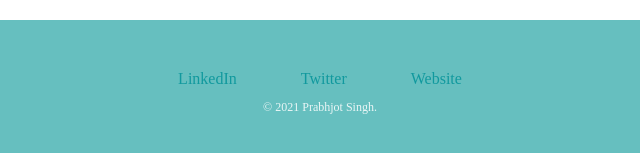
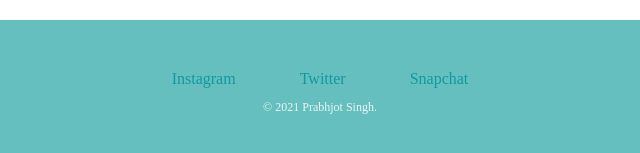
Before and after one commit to prabh234/sample-site-1, a plain HTML site: page index.html in a window 1280 px wide. Shown: the part 2312-2465 px from the top of the page, 320-960 px from the left. Drawn offline with Linux system fonts and the light colour scheme; a web font is replaced by a local one.

Commit message:
Update index.html

```diff
--- a/index.html
+++ b/index.html
@@ -60,9 +60,9 @@
 
 
   <div class="bottom-container">
-    <a class="footer-link" href="https://www.linkedin.com/">LinkedIn</a>
+    <a class="footer-link" href="https://www.linkedin.com/">Instagram</a>
     <a class="footer-link" href="https://twitter.com/">Twitter</a>
-    <a class="footer-link" href="https://www.appbrewery.co/">Website</a>
+    <a class="footer-link" href="https://www.appbrewery.co/">Snapchat</a>
     <p class="copyright">© 2021 Prabhjot Singh.</p>
   </div>
 
```
